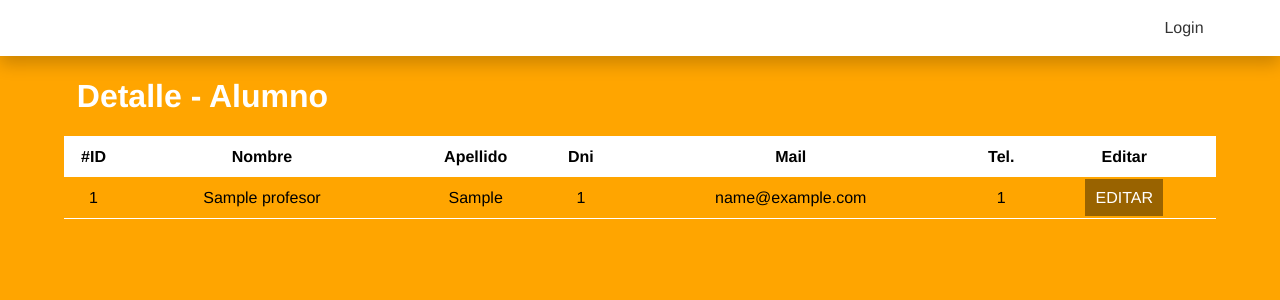
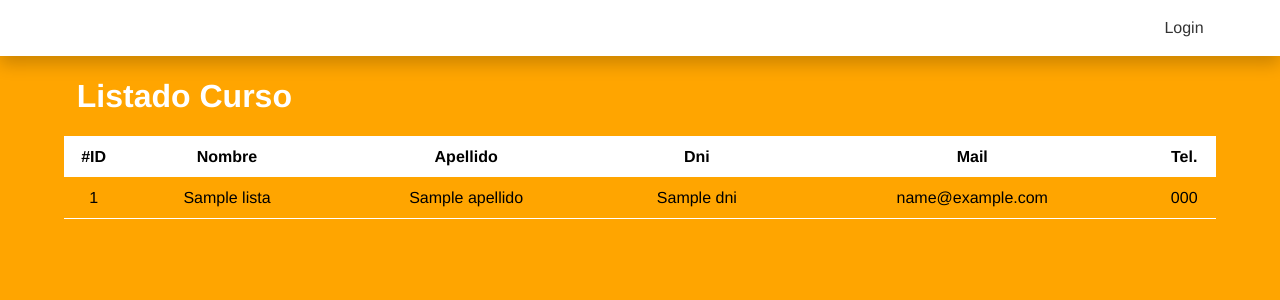
Before and after one commit to GeOnE-357/ProyectoEspacio, a Django app: template templates/asistencia/detalle.html in a window 1280 px wide. Shown: the part 119-419 px from the top of the page. Run offline with Django 3.2, Linux system fonts and the light colour scheme; tables that the repository leaves empty hold one stand-in row (values such as "Sample post"); the template is opened without the code that fills it: values that come from a table or form of the project are taken from there, most other values are stand-ins (such as "Sample title", 1, 10 or a date in 2020); parts of the project's set-up code (start-up, migrations or seed data) failed here and were passed over.

```diff
--- a/asistencia/views.py
+++ b/asistencia/views.py
@@ -11,9 +11,9 @@ def index(request,usuario):
 	return render(request, 'asistencia/index.html',{'cursos':curso})
 
 def listarAlumnoCurso(request, curso):
-	inscriptos=get_list_or_404(Inscripcion, cursoID=curso)
+	inscripcion=Inscripcion.objects.filter(cursoID=curso)
 	lista=[]
-	for a in inscriptos:
-		alumno=get_object_or_404(Alumno, id=a.alumnoID)
+	for ins in inscripcion:
+		alumno=ins.alumnoID
 		lista.append(alumno)
 	return render (request, 'asistencia/detalle.html', {'lista':lista})
--- a/templates/asistencia/detalle.html
+++ b/templates/asistencia/detalle.html
@@ -3,7 +3,7 @@
 {% block title %}Alumno.nombre{% endblock %}
 
 {% block content %}
-<h1>Detalle - Alumno</h1>
+<h1>Listado Curso</h1>
   <div class="box">
   <table class="table ">
     <tr>
@@ -13,18 +13,22 @@
       <th>Dni</th>
       <th>Mail</th>
       <th>Tel.</th>
-      <th>Editar</th>
     </tr>
     <tbody>
-    <tr>
-      <td> {{ Alumno.id }} </td>
-      <td> {{ Alumno.nombre }} </td>
-      <td> {{ Alumno.apellido }} </td>
-      <td> {{ Alumno.dni }} </td>
-      <td> {{ Alumno.mail }} </td>
-      <td> {{ Alumno.telefono }} </td>
-      <td><a class="Edit" href="{% url 'persona-editar' tipo Alumno.id %}">EDITAR</a></td>
-    </tr>
+      {% for li in lista %}
+        <tr>
+          <td> {{ li.id }} </td>
+          <td> {{ li.nombre }} </td>
+          <td> {{ li.apellido }} </td>
+          <td> {{ li.dni }} </td>
+          <td> {{ li.mail }} </td>
+          <td> {{ li.telefono }} </td>
+        </tr>
+      {% empty %}
+        <tr>
+          <td colspan="6"> No hay alumnos inscriptos o no se han encontrado.</td>
+        </tr>
+      {% endfor %}
   </tbody>
   </table>
 </div>
```
Also changed, not shown: dependencia/views.py (+14 -0 lines).
